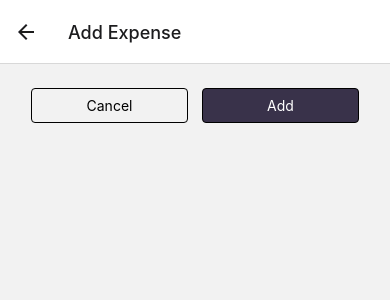
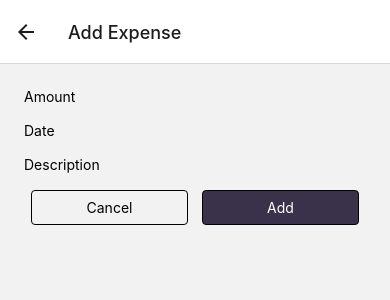
Before and after one commit to calinvladthglobant/ReactNativeCourse, a React Native app: screen /ManageExpenses in a window 390 px wide. Shown: the top 300 px of the page. Built offline with nearby package versions, Linux system fonts and the light colour scheme.

Commit message:
Starting section 9

```diff
--- /dev/null
+++ b/components/ManageExpenses/ExpenseForm.js
@@ -0,0 +1,10 @@
+import {Text, TextInput, View} from "react-native";
+import Input from "./Input";
+
+export default function ExpenseForm({label}) {
+  return <View>
+    <Input label="Amount"/>
+    <Input label="Date"/>
+    <Input label="Description"/>
+  </View>
+}
--- /dev/null
+++ b/components/ManageExpenses/Input.js
@@ -0,0 +1,8 @@
+import {Text, TextInput, View} from "react-native";
+
+export default function Input({label, textInputConfig}) {
+  return <View>
+    <Text>{label}</Text>
+    <TextInput {...textInputConfig}/>
+  </View>
+}
--- a/screens/ManageExpenses.js
+++ b/screens/ManageExpenses.js
@@ -4,6 +4,7 @@
 import {GlobalStyles} from "../constants/styles";
 import Button from "../components/UI/Button";
 import {ExpensesContext} from "../store/expenses-context";
+import ExpenseForm from "../components/ManageExpenses/ExpenseForm";
 
 export default function ManageExpenses({route, navigation}) {
   const expensesCtx = useContext(ExpensesContext)
@@ -33,6 +34,7 @@
   }
 
   return <View style={style.container}>
+    <ExpenseForm/>
     <View style={style.buttonsContainer}>
       <View style={style.buttonContainer}>
         <Button onPress={cancelHandler}>Cancel</Button>
```
